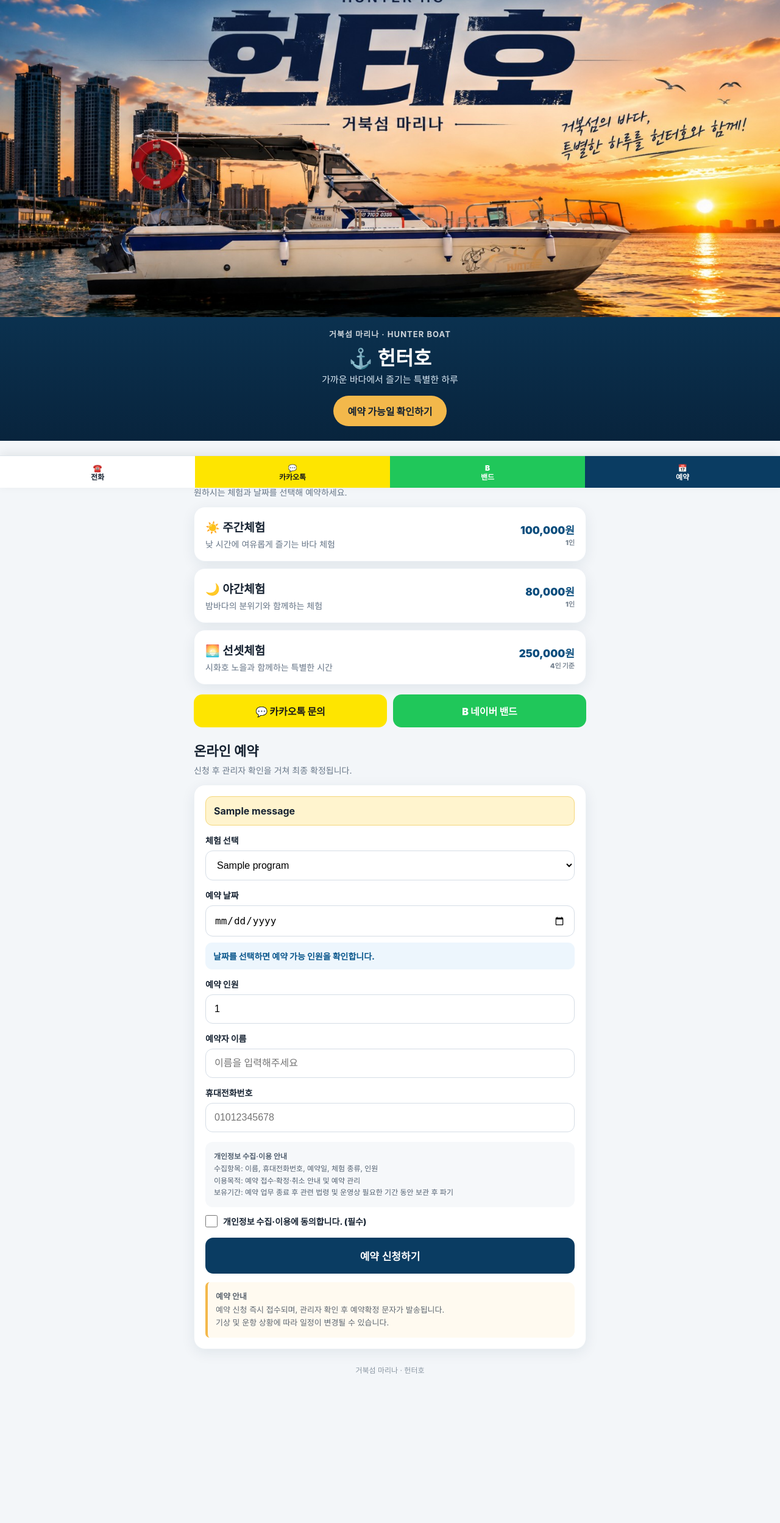
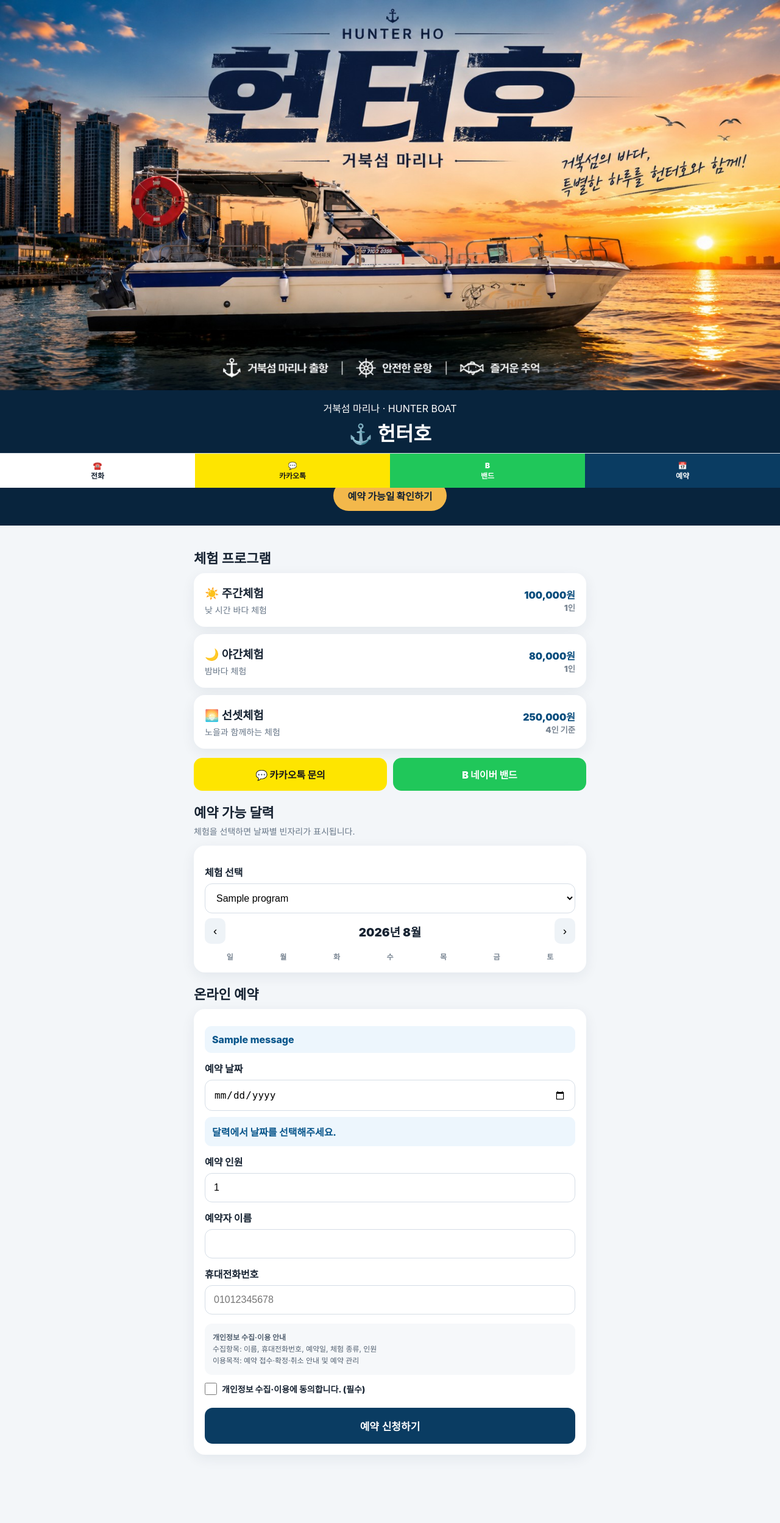
Before and after one commit to kimkyunghwan007/hunter-booking, a Flask app: template templates/index.html in a window 1280 px wide. Shown: the whole page at 61% size. Before the commit the page ends 2253 px from the top, so only its background shows below. Run offline with Flask 3, Linux system fonts and the light colour scheme; the template is opened without the code that fills it: most values are stand-ins (such as "Sample title", 1, 10 or a date in 2020); one stand-in notice (Sample message) is shown; some libraries are stand-ins or nearby versions.

Commit message:
Refactor index.html for improved structure and style

```diff
--- a/templates/index.html
+++ b/templates/index.html
@@ -3,167 +3,101 @@
 <head>
 <meta charset="utf-8">
 <meta name="viewport" content="width=device-width,initial-scale=1,viewport-fit=cover">
-  <meta name="theme-color" content="#08243d">
 <title>거북섬 헌터호 예약</title>
 <style>
-    *{box-sizing:border-box}html{scroll-behavior:smooth}
-    body{margin:0;font-family:-apple-system,BlinkMacSystemFont,"Noto Sans KR","Malgun Gothic",sans-serif;background:#f3f6f9;color:#172332;padding-bottom:82px}
-    a{text-decoration:none;color:inherit}
-    .hero{background:#08243d;color:#fff;text-align:center;overflow:hidden}
-    .hero img{display:block;width:100%;height:auto;max-height:520px;object-fit:cover}
-    .heroOverlay{padding:18px 20px 24px;background:linear-gradient(180deg,#0b314f,#08243d)}
-    .eyebrow{font-size:13px;font-weight:700;letter-spacing:.08em;opacity:.8}
-    .heroOverlay h1{font-size:32px;margin:5px 0 3px}
-    .heroOverlay p{margin:0 0 17px;color:#d9e8f3;font-size:15px}
-    .cta{display:inline-block;background:#f3b84b;color:#142232;font-weight:900;padding:13px 24px;border-radius:999px}
-    main{max-width:680px;margin:auto;padding:18px}
-    .title{font-size:22px;margin:17px 0 12px}.sub{margin:-5px 0 14px;color:#687788;font-size:14px}
-    .cards{display:grid;gap:11px}.card{background:#fff;border-radius:18px;padding:18px;box-shadow:0 6px 22px rgba(19,48,75,.08);border:1px solid #edf1f5}
-    .program{display:flex;align-items:center;justify-content:space-between;gap:14px}
-    .program h3{margin:0 0 5px;font-size:19px}.program p{margin:0;color:#657486;font-size:14px}
-    .price{text-align:right;font-size:17px;font-weight:900;color:#0a4d7d;white-space:nowrap}.price small{display:block;font-size:11px;color:#7b8794}
-    .quick{display:grid;grid-template-columns:1fr 1fr;gap:10px;margin:16px 0 21px}
-    .quick a{padding:15px 8px;text-align:center;border-radius:14px;font-weight:900}
-    .kakao{background:#fee500!important;color:#191919!important}.band{background:#20c75a!important;color:#fff!important}
-    label{display:block;font-weight:800;margin:14px 0 7px;font-size:14px}
-    select,input{width:100%;padding:14px;border:1px solid #d5dde6;border-radius:12px;background:#fff;font-size:16px}
-    .remaining{margin:10px 0 3px;padding:12px 13px;border-radius:11px;background:#edf6fd;color:#0a578c;font-size:14px;font-weight:800}
-    .flash{background:#fff4ce;border:1px solid #f4d77b;padding:13px;border-radius:11px;margin-bottom:12px;font-weight:700}
-    .privacy{margin-top:16px;padding:14px;background:#f6f8fa;border-radius:12px;font-size:12px;line-height:1.65;color:#536171}
-    .agree{display:flex;gap:9px;align-items:flex-start;margin:13px 0 2px;font-size:14px}.agree input{width:20px;height:20px;margin:0;flex:none}
-    .submit{width:100%;border:0;background:#0a3c62;color:#fff;padding:17px;border-radius:13px;font-size:17px;font-weight:900;margin-top:15px}
-    .guide{margin-top:14px;padding:13px;border-left:4px solid #f3b84b;background:#fffaf0;border-radius:7px 11px 11px 7px;color:#5d6670;font-size:13px;line-height:1.65}
-    .footer{text-align:center;color:#8a96a2;font-size:12px;padding:25px 0 5px}
-    .bottom{position:fixed;z-index:20;bottom:0;left:0;right:0;display:grid;grid-template-columns:repeat(4,1fr);background:#fff;border-top:1px solid #dde4ea;box-shadow:0 -4px 16px rgba(0,0,0,.07)}
-    .bottom a{padding:12px 3px 10px;text-align:center;font-size:12px;font-weight:900;line-height:1.25}.bottom .reserve{background:#0a3c62;color:#fff}
+*{box-sizing:border-box}html{scroll-behavior:smooth}body{margin:0;font-family:-apple-system,BlinkMacSystemFont,"Noto Sans KR",sans-serif;background:#f3f6f9;color:#172332;padding-bottom:82px}a{text-decoration:none;color:inherit}
+.hero{background:#08243d;color:white;text-align:center}.hero img{display:block;width:100%}.heroText{padding:17px 18px 24px}.hero h1{margin:5px 0;font-size:32px}.cta{display:inline-block;background:#f3b84b;color:#142232;font-weight:900;padding:13px 24px;border-radius:999px}
+main{max-width:680px;margin:auto;padding:18px}.title{font-size:22px;margin:18px 0 10px}.sub{margin:-4px 0 14px;color:#687788;font-size:14px}.card{background:white;border-radius:18px;padding:18px;margin-bottom:12px;box-shadow:0 6px 22px #13304b12}
+.program{display:flex;justify-content:space-between;gap:12px;align-items:center}.program h3{margin:0 0 5px}.program p{margin:0;color:#687788;font-size:14px}.price{font-weight:900;color:#0a4d7d;text-align:right;white-space:nowrap}.price small{display:block;color:#7b8794}
+.quick{display:grid;grid-template-columns:1fr 1fr;gap:10px;margin:15px 0}.quick a{text-align:center;padding:15px 8px;border-radius:14px;font-weight:900}.kakao{background:#fee500!important;color:#191919!important}.band{background:#20c75a!important;color:white!important}
+label{display:block;font-weight:800;margin:13px 0 7px}select,input{width:100%;padding:14px;border:1px solid #d5dde6;border-radius:12px;font-size:16px;background:white}.remaining{margin:10px 0;padding:12px;border-radius:11px;background:#edf6fd;color:#0a578c;font-weight:800}.submit{width:100%;border:0;background:#0a3c62;color:white;padding:17px;border-radius:13px;font-size:17px;font-weight:900;margin-top:14px}
+.privacy{margin-top:15px;padding:13px;background:#f6f8fa;border-radius:12px;font-size:12px;line-height:1.6;color:#536171}.agree{display:flex;gap:8px;align-items:flex-start;font-size:14px}.agree input{width:20px;height:20px;margin:0;flex:none}
+.calhead{display:flex;justify-content:space-between;align-items:center;margin:8px 0 12px}.calhead button{border:0;background:#eef3f7;border-radius:10px;padding:10px 14px;font-size:19px}.calmonth{font-weight:900;font-size:19px}.week,.calendar{display:grid;grid-template-columns:repeat(7,1fr);gap:5px}.week div{text-align:center;font-size:12px;color:#7b8794;font-weight:800}.day{min-height:67px;border:1px solid #e1e7ed;border-radius:10px;padding:6px 2px;text-align:center;background:white}.blank{border:0;background:transparent}.dnum{font-weight:900}.dstate{font-size:10px;margin-top:5px;font-weight:800}.available .dstate{color:#13854b}.low .dstate{color:#d27a00}.closed .dstate{color:#c53b3b}.past{opacity:.35}.selected{border:2px solid #0a578c;background:#edf6fd}
+.bottom{position:fixed;bottom:0;left:0;right:0;display:grid;grid-template-columns:repeat(4,1fr);background:white;border-top:1px solid #dde4ea}.bottom a{text-align:center;padding:12px 3px;font-size:12px;font-weight:900}.reserve{background:#0a3c62!important;color:white!important}
 </style>
 </head>
 <body>
 <header class="hero">
-  <img src="/hunter-main.png" alt="거북섬 마리나 헌터호">
-  <div class="heroOverlay">
-    <div class="eyebrow">거북섬 마리나 · HUNTER BOAT</div>
-    <h1>⚓ 헌터호</h1>
-    <p>가까운 바다에서 즐기는 특별한 하루</p>
-    <a class="cta" href="#reserve">예약 가능일 확인하기</a>
-  </div>
+<img src="/hunter-main.png" alt="헌터호">
+<div class="heroText"><div>거북섬 마리나 · HUNTER BOAT</div><h1>⚓ 헌터호</h1><p>가까운 바다에서 즐기는 특별한 하루</p><a class="cta" href="#reserve">예약 가능일 확인하기</a></div>
 </header>
-
 <main>
 <h2 class="title">체험 프로그램</h2>
-  <p class="sub">원하시는 체험과 날짜를 선택해 예약하세요.</p>
-
-  <div class="cards">
-    <div class="card program"><div><h3>☀️ 주간체험</h3><p>낮 시간에 여유롭게 즐기는 바다 체험</p></div><div class="price">100,000원<small>1인</small></div></div>
-    <div class="card program"><div><h3>🌙 야간체험</h3><p>밤바다의 분위기와 함께하는 체험</p></div><div class="price">80,000원<small>1인</small></div></div>
-    <div class="card program"><div><h3>🌅 선셋체험</h3><p>시화호 노을과 함께하는 특별한 시간</p></div><div class="price">250,000원<small>4인 기준</small></div></div>
-  </div>
+<div class="card program"><div><h3>☀️ 주간체험</h3><p>낮 시간 바다 체험</p></div><div class="price">100,000원<small>1인</small></div></div>
+<div class="card program"><div><h3>🌙 야간체험</h3><p>밤바다 체험</p></div><div class="price">80,000원<small>1인</small></div></div>
+<div class="card program"><div><h3>🌅 선셋체험</h3><p>노을과 함께하는 체험</p></div><div class="price">250,000원<small>4인 기준</small></div></div>
 
 <div class="quick">
-    <a class="kakao" href="http://pf.kakao.com/_rkNSX/chat" target="_blank" rel="noopener">💬 카카오톡 문의</a>
-    <a class="band" href="https://band.us/n/a1afb9D482Ads" target="_blank" rel="noopener">B 네이버 밴드</a>
+<a class="kakao" href="http://pf.kakao.com/_rkNSX/chat">💬 카카오톡 문의</a>
+<a class="band" href="https://band.us/n/a1afb9D482Ads">B 네이버 밴드</a>
 </div>
 
 <section id="reserve">
-    <h2 class="title">온라인 예약</h2>
-    <p class="sub">신청 후 관리자 확인을 거쳐 최종 확정됩니다.</p>
+<h2 class="title">예약 가능 달력</h2>
+<p class="sub">체험을 선택하면 날짜별 빈자리가 표시됩니다.</p>
 <div class="card">
-      {% with messages = get_flashed_messages() %}
-        {% if messages %}<div class="flash">{{ messages[0] }}</div>{% endif %}
-      {% endwith %}
-
-      <form method="post" action="/reserve">
-        <label for="program">체험 선택</label>
-        <select id="program" name="program" required>
-          {% for name, info in programs.items() %}
-          <option value="{{ name }}">{{ name }}</option>
-          {% endfor %}
+<label>체험 선택</label>
+<select id="program">
+{% for name, info in programs.items() %}<option value="{{ name }}">{{ name }}</option>{% endfor %}
 </select>
-
-        <label for="date">예약 날짜</label>
-        <input id="date" name="date" type="date" required>
-        <div id="remaining" class="remaining">날짜를 선택하면 예약 가능 인원을 확인합니다.</div>
-
-        <label for="people">예약 인원</label>
-        <input id="people" name="people" type="number" min="1" max="8" value="1" required>
-
-        <label for="name">예약자 이름</label>
-        <input id="name" name="name" type="text" maxlength="30" placeholder="이름을 입력해주세요" required>
-
-        <label for="phone">휴대전화번호</label>
-        <input id="phone" name="phone" type="tel" inputmode="numeric" placeholder="01012345678" maxlength="13" required>
-
-        <div class="privacy">
-          <b>개인정보 수집·이용 안내</b><br>
-          수집항목: 이름, 휴대전화번호, 예약일, 체험 종류, 인원<br>
-          이용목적: 예약 접수·확정·취소 안내 및 예약 관리<br>
-          보유기간: 예약 업무 종료 후 관련 법령 및 운영상 필요한 기간 동안 보관 후 파기
+<div class="calhead"><button type="button" id="prev">‹</button><div class="calmonth" id="monthTitle"></div><button type="button" id="next">›</button></div>
+<div class="week"><div>일</div><div>월</div><div>화</div><div>수</div><div>목</div><div>금</div><div>토</div></div>
+<div class="calendar" id="calendar"></div>
 </div>
 
-        <label class="agree">
-          <input type="checkbox" required>
-          <span>개인정보 수집·이용에 동의합니다. (필수)</span>
-        </label>
-
+<h2 class="title">온라인 예약</h2>
+<div class="card">
+{% with messages = get_flashed_messages() %}{% if messages %}<div class="remaining">{{ messages[0] }}</div>{% endif %}{% endwith %}
+<form method="post" action="/reserve" id="reserveForm">
+<input type="hidden" name="program" id="programHidden">
+<label>예약 날짜</label><input id="dateInput" name="date" type="date" required>
+<div id="remaining" class="remaining">달력에서 날짜를 선택해주세요.</div>
+<label>예약 인원</label><input id="people" name="people" type="number" min="1" value="1" required>
+<label>예약자 이름</label><input name="name" type="text" required>
+<label>휴대전화번호</label><input name="phone" type="tel" inputmode="numeric" placeholder="01012345678" required>
+<div class="privacy"><b>개인정보 수집·이용 안내</b><br>수집항목: 이름, 휴대전화번호, 예약일, 체험 종류, 인원<br>이용목적: 예약 접수·확정·취소 안내 및 예약 관리</div>
+<label class="agree"><input type="checkbox" required><span>개인정보 수집·이용에 동의합니다. (필수)</span></label>
 <button class="submit" type="submit">예약 신청하기</button>
 </form>
-
-      <div class="guide">
-        <b>예약 안내</b><br>
-        예약 신청 즉시 접수되며, 관리자 확인 후 예약확정 문자가 발송됩니다.<br>
-        기상 및 운항 상황에 따라 일정이 변경될 수 있습니다.
-      </div>
 </div>
 </section>
-
-  <div class="footer">거북섬 마리나 · 헌터호</div>
 </main>
 
-<nav class="bottom">
-  <a href="tel:01020030359">☎️<br>전화</a>
-  <a class="kakao" href="http://pf.kakao.com/_rkNSX/chat" target="_blank" rel="noopener">💬<br>카카오톡</a>
-  <a class="band" href="https://band.us/n/a1afb9D482Ads" target="_blank" rel="noopener">B<br>밴드</a>
-  <a class="reserve" href="#reserve">📅<br>예약</a>
-</nav>
+<nav class="bottom"><a href="tel:01020030359">☎️<br>전화</a><a class="kakao" href="http://pf.kakao.com/_rkNSX/chat">💬<br>카카오톡</a><a class="band" href="https://band.us/n/a1afb9D482Ads">B<br>밴드</a><a class="reserve" href="#reserve">📅<br>예약</a></nav>
 
 <script>
-  const program=document.getElementById('program');
-  const date=document.getElementById('date');
-  const people=document.getElementById('people');
-  const remaining=document.getElementById('remaining');
-
-  const now=new Date();
-  date.min=new Date(now.getTime()-now.getTimezoneOffset()*60000).toISOString().split('T')[0];
-
-  async function checkAvailability(){
-    if(!program.value || !date.value){
-      remaining.textContent='날짜를 선택하면 예약 가능 인원을 확인합니다.';
-      return;
+const program=document.getElementById('program'), hidden=document.getElementById('programHidden'), dateInput=document.getElementById('dateInput'), people=document.getElementById('people'), remaining=document.getElementById('remaining'), cal=document.getElementById('calendar'), monthTitle=document.getElementById('monthTitle');
+const now=new Date(); let view=new Date(now.getFullYear(),now.getMonth(),1);
+dateInput.min=new Date(now.getTime()-now.getTimezoneOffset()*60000).toISOString().split('T')[0];
+function mk(d){return d.getFullYear()+'-'+String(d.getMonth()+1).padStart(2,'0')}
+async function availability(){
+ hidden.value=program.value;
+ if(!dateInput.value){remaining.textContent='달력에서 날짜를 선택해주세요.';return}
+ const r=await fetch('/api/availability?program='+encodeURIComponent(program.value)+'&date='+dateInput.value),d=await r.json();
+ if(d.state==='예약가능'){remaining.textContent='✅ 예약 가능 · 잔여 '+d.remaining+'명';people.max=Math.max(1,d.remaining)}
+ else{remaining.textContent='⛔ '+d.state;people.max=1}
 }
-    remaining.textContent='예약 가능 인원 확인 중...';
-    try{
-      const res=await fetch('/api/availability?program='+encodeURIComponent(program.value)+'&date='+encodeURIComponent(date.value));
-      const data=await res.json();
-
-      if(!data.ok){
-        remaining.textContent=data.message || '예약 가능 여부를 확인할 수 없습니다.';
-        return;
+async function load(){
+ hidden.value=program.value; monthTitle.textContent=view.getFullYear()+'년 '+(view.getMonth()+1)+'월';
+ const r=await fetch('/api/calendar?program='+encodeURIComponent(program.value)+'&month='+mk(view)),d=await r.json();
+ const first=new Date(view.getFullYear(),view.getMonth(),1).getDay(); let h='';
+ for(let i=0;i<first;i++)h+='<div class="day blank"></div>';
+ for(const x of d.days){
+  let cls='day',txt='',click='';
+  if(x.state==='지난날짜'){cls+=' past'}
+  else if(x.state==='예약가능'){cls+=' '+(x.remaining<=2?'low':'available');txt='잔여 '+x.remaining+'명';click=`onclick="pick('${x.date}')"`;}
+  else{cls+=' closed';txt=x.state}
+  if(dateInput.value===x.date)cls+=' selected';
+  h+=`<div class="${cls}" ${click}><div class="dnum">${x.day}</div><div class="dstate">${txt}</div></div>`;
  }
-
-      if(data.state==='예약가능'){
-        remaining.textContent='✅ 예약 가능 · 잔여 '+data.remaining+'명';
-        people.max=Math.max(1,data.remaining);
-      }else{
-        remaining.textContent='⛔ '+data.state;
-        people.max=1;
+ cal.innerHTML=h;
 }
-    }catch(e){
-      remaining.textContent='예약 가능 여부를 확인할 수 없습니다.';
-    }
-  }
-
-  program.addEventListener('change',checkAvailability);
-  date.addEventListener('change',checkAvailability);
+function pick(v){dateInput.value=v;availability();load();document.getElementById('reserveForm').scrollIntoView({behavior:'smooth'})}
+document.getElementById('prev').onclick=()=>{view=new Date(view.getFullYear(),view.getMonth()-1,1);load()}
+document.getElementById('next').onclick=()=>{view=new Date(view.getFullYear(),view.getMonth()+1,1);load()}
+program.onchange=()=>{dateInput.value='';remaining.textContent='달력에서 날짜를 선택해주세요.';load()}
+dateInput.onchange=()=>{availability();let p=dateInput.value.split('-');if(p.length===3){view=new Date(+p[0],+p[1]-1,1);load()}}
+load()
 </script>
 </body>
 </html>
```
Lines whose indentation alone changed are shown as unchanged.
